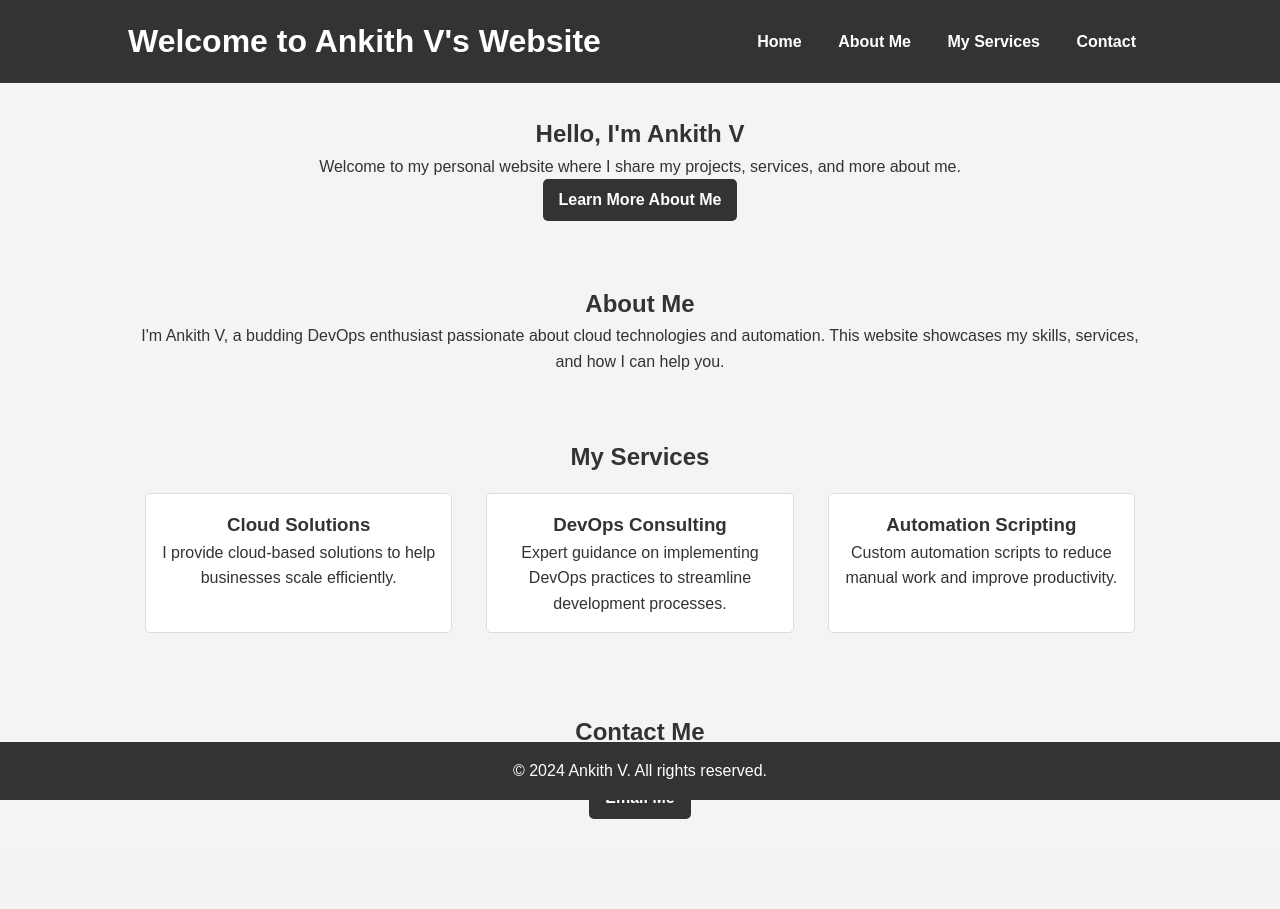
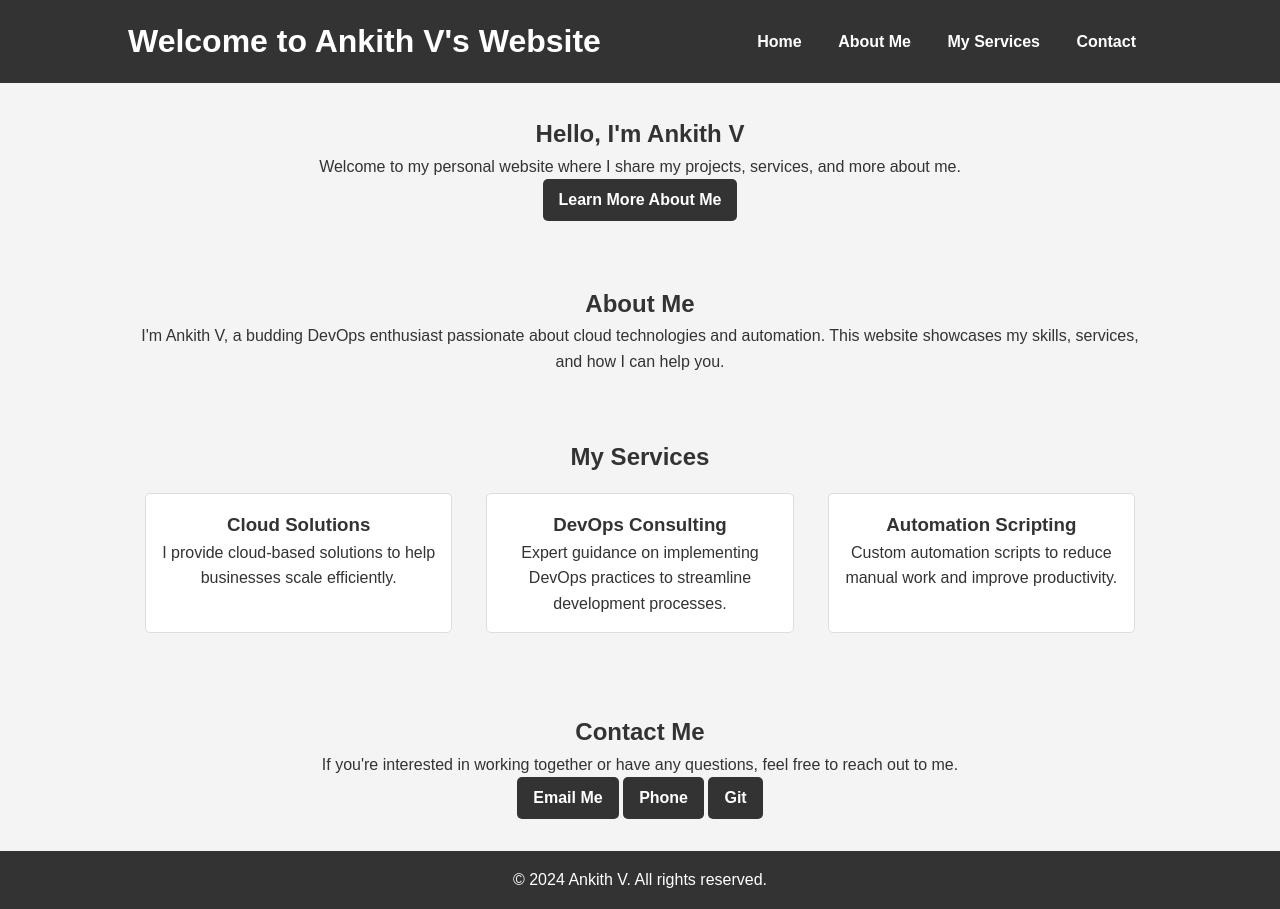
Before and after one commit to Ankithv007/Docker, a Django app: page / in a window 1280 px wide. Before the commit the page ends 819 px from the top, so only its background shows below. Run offline with Django 4.2, Linux system fonts and the light colour scheme.

Commit message:
Update index.html

```diff
--- a/mywebsite/home/templates/home/index.html
+++ b/mywebsite/home/templates/home/index.html
@@ -18,6 +18,9 @@
             line-height: 1.6;
             color: #333;
             background-color: #f4f4f4;
+            display: flex;
+            flex-direction: column;
+            min-height: 100vh; /* Ensures the body takes up at least the full height of the viewport */
         }
 
         /* Header styles */
@@ -102,9 +105,8 @@
             color: #fff;
             text-align: center;
             padding: 1rem 0;
-            position: absolute;
             width: 100%;
-            bottom: 0;
+            margin-top: auto; /* Pushes the footer to the bottom */
         }
     </style>
 </head>
@@ -162,7 +164,9 @@
         <div class="container">
             <h2>Contact Me</h2>
             <p>If you're interested in working together or have any questions, feel free to reach out to me.</p>
-            <a href="mailto:ankith@example.com" class="btn">Email Me</a>
+            <a href="mailto:ankithbv007@gamil.com.com" class="btn">Email Me</a>
+            <a href="7406552044" class="btn">Phone</a>
+            <a href="https://github.com/Ankithv007" class="btn">Git</a>
         </div>
     </section>
 
```
